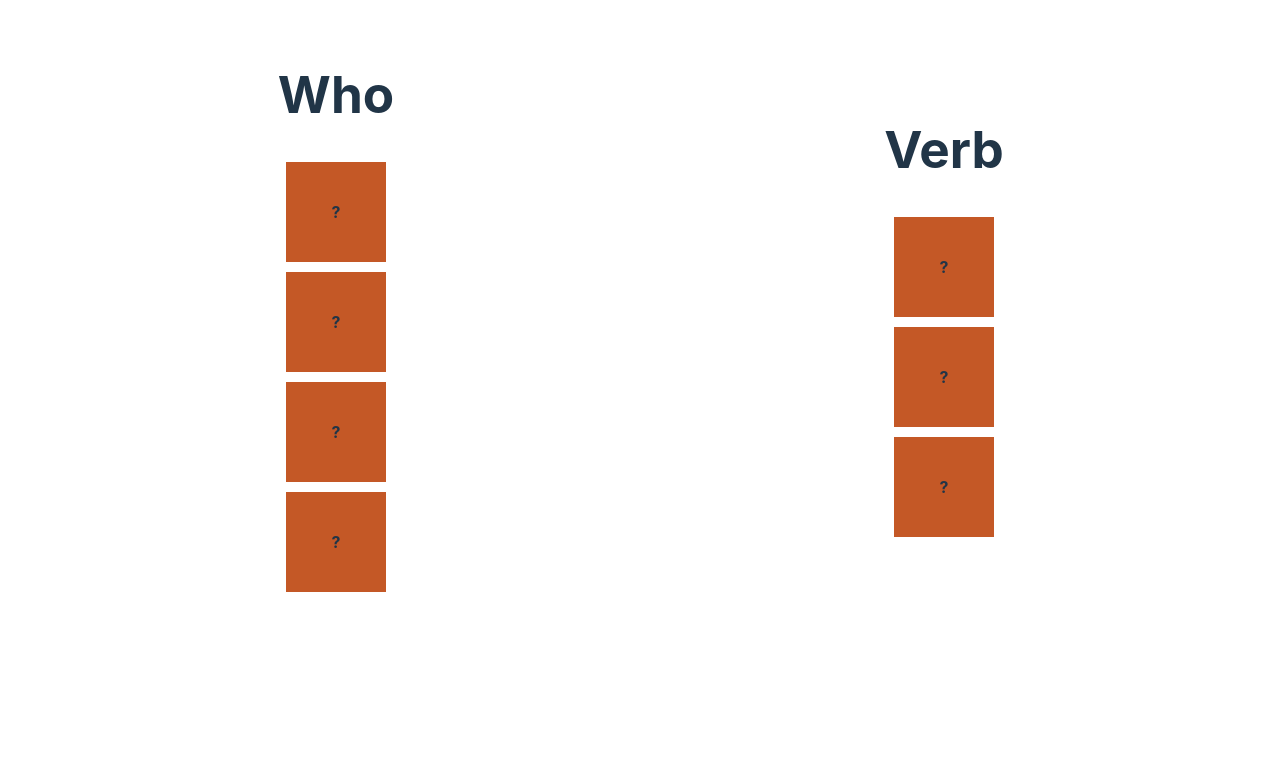
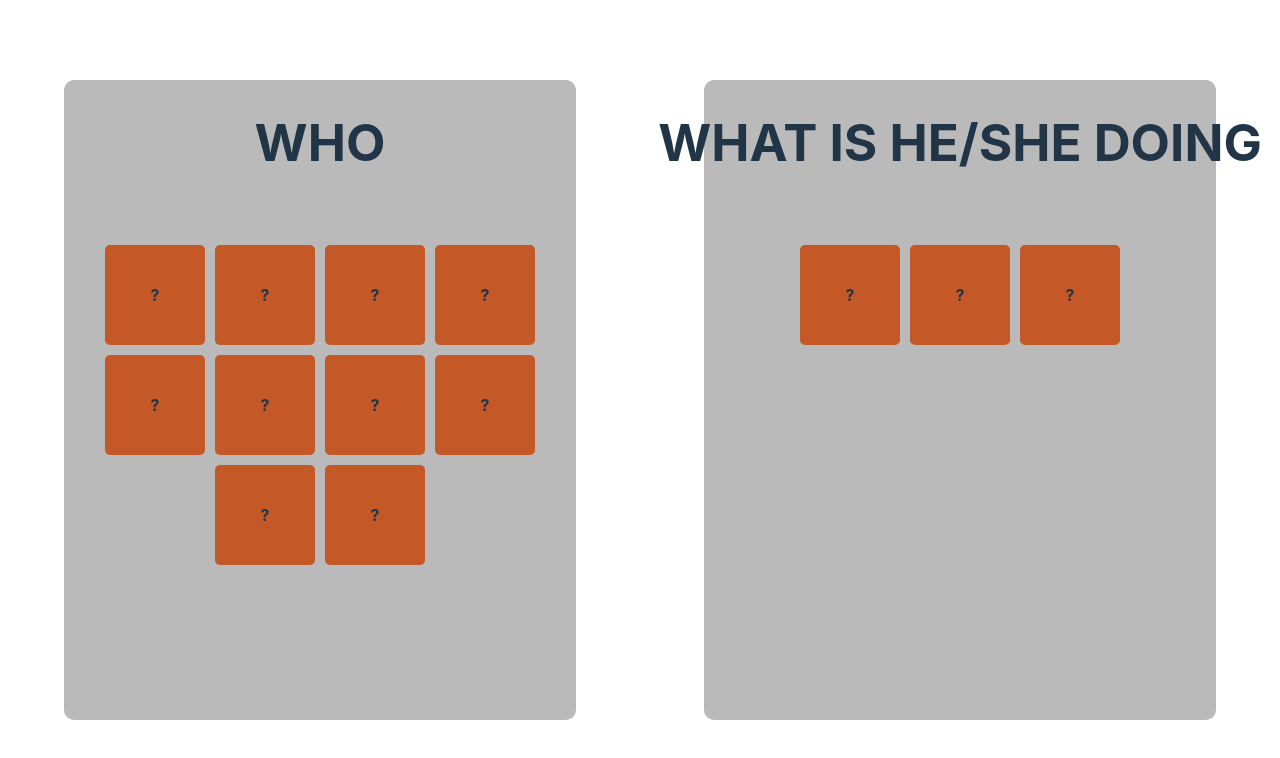
Before and after one commit to Under-Idea/AJ-hra, a Vue app: page / in a window 1280 px wide. Shown: the top 758 px of the page. Built offline with nearby package versions, Linux system fonts and the light colour scheme.

Commit message:
visual change

```diff
--- a/src/App.vue
+++ b/src/App.vue
@@ -1,16 +1,20 @@
 <template>
   <div class="column">
     <h1>Who</h1>
+    <div class="cells">
       <div class="cell" v-for="item in who" v-on:click="handleClick(item, 'who', $event)" :class="item.hidden === false ? 'active' : 'non-active'">
         <p v-if="!item.hidden">{{ item.name }}</p>
         <p v-if="item.hidden">?</p>
       </div>
     </div>
+  </div>
   <div class="column">
-    <h1>Verb</h1>
+    <h1>What is he/she doing</h1>
+    <div class="cells">
       <div class="cell" v-for="item in verb" v-on:click="handleClick(item, 'verb', $event)" :class="item.hidden === false ? 'active' : 'non-active'">
         <p v-if="!item.hidden">{{ item.name }}</p>
         <p v-if="item.hidden">?</p>
+      </div>
     </div>
   </div>
 </template>
@@ -19,7 +23,7 @@
 export default {
   data() {
     return {
-      who: [{name : "Neighbour", hidden : true}, {name : "House", hidden : true}, {name : "Mouse", hidden : true}, {name : "Mouse", hidden : true}],
+      who: [{name : "Neighbour", hidden : true}, {name : "House", hidden : true}, {name : "Mouse", hidden : true}, {name : "Mouse", hidden : true}, {name : "Mouse", hidden : true}, {name : "Mouse", hidden : true}, {name : "Mouse", hidden : true}, {name : "Mouse", hidden : true}, {name : "Mouse", hidden : true}, {name : "Mouse", hidden : true}],
       verb: [{name : "Finding", hidden : true}, {name : "trying", hidden : true}, {name : "parting", hidden : true}],
       Choosing: "who",
     };
--- a/src/style.css
+++ b/src/style.css
@@ -34,6 +34,7 @@ a:hover {
 
 body {
   margin: 0;
+  padding: 0;
   /*display: flex;
   place-items: center;
   min-width: 320px;
@@ -66,8 +67,10 @@ button:focus-visible {
 
 
 #app {
-  max-width: 1280px;
-  padding: 2rem;
+  position: absolute;
+  height: 100%;
+  width: 100%;
+  /*padding: 2rem;*/
   text-align: center;
   overflow: hidden;
   display: flex;
@@ -91,13 +94,31 @@ button:focus-visible {
 }
 
 .column {
-  width: 50%;
-  height: 100%;
+  margin: 5%;
+  width: 40%;
+  height: 80%;
   display: inline;
   float:left;
   display: flex;
   align-items: center;
   flex-direction: column;
+  background-color: #4b4b4b62;
+  border-radius: 10px;
+  overflow: auto;
+}
+
+.column h1 {
+  position: fixed;
+  text-transform: uppercase;
+}
+
+.cells {
+  margin-top: 10rem;
+  width: 100%;
+  flex-wrap: wrap;
+  display: flex;
+  justify-content: center;
+  align-items: center;
 }
 
 .cell {
@@ -105,11 +126,18 @@ button:focus-visible {
   width: 100px;
   margin: 5px;
   font-weight: bold;
-  display: flex;
-  justify-content: center;
-  align-items: center;
+  display: inline;
+  float: left;
   text-transform: uppercase;
   transition: .2s background-color;
+  overflow: hidden;
+  word-break: break-all;
+  border-radius: 5px;
+  cursor: pointer;
+}
+
+.cell:hover {
+  animation: tilt-shaking .15s ease-in-out;
 }
 
 .cell.active {
@@ -121,6 +149,14 @@ button:focus-visible {
 }
 
 .cell p {
+  text-overflow: ellipsis;
+  padding: 0;
+  margin: 0;
+  width: 100%;
+  height: 100%;
+  display: flex;
+  justify-content: center;
+  align-items: center;
   animation: showName .2s ease-in-out;
   user-select: none;
 }
@@ -133,3 +169,11 @@ button:focus-visible {
     opacity: 1;
   }
 }
+
+@keyframes tilt-shaking {
+  0% { transform: rotate(0deg); }
+  25% { transform: rotate(5deg); }
+  50% { transform: rotate(0deg); }
+  75% { transform: rotate(-5deg); }
+  100% { transform: rotate(0deg); }
+}
```
Lines whose indentation alone changed are shown as unchanged.
